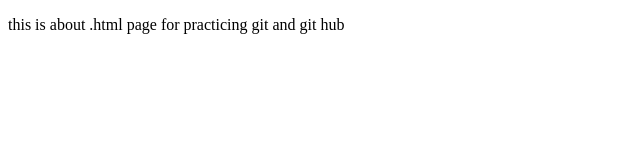
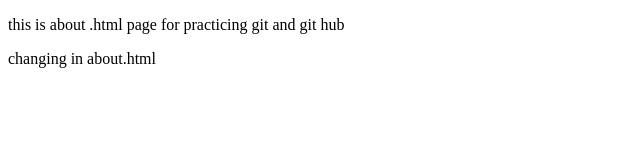
Before and after one commit to sbharti02/My-first-git-repository, a plain HTML site: page about.html in a window 1280 px wide. Shown: the whole page, without its empty margins (0-640 px from the left). Drawn offline with Linux system fonts and the light colour scheme.

Commit message:
changed about.html

```diff
--- a/about.html
+++ b/about.html
@@ -8,5 +8,6 @@
   </head>
   <body>
     <p>this is about .html page for practicing git and git hub</p>
+    <p>changing in about.html</p>
   </body>
 </html>
```
